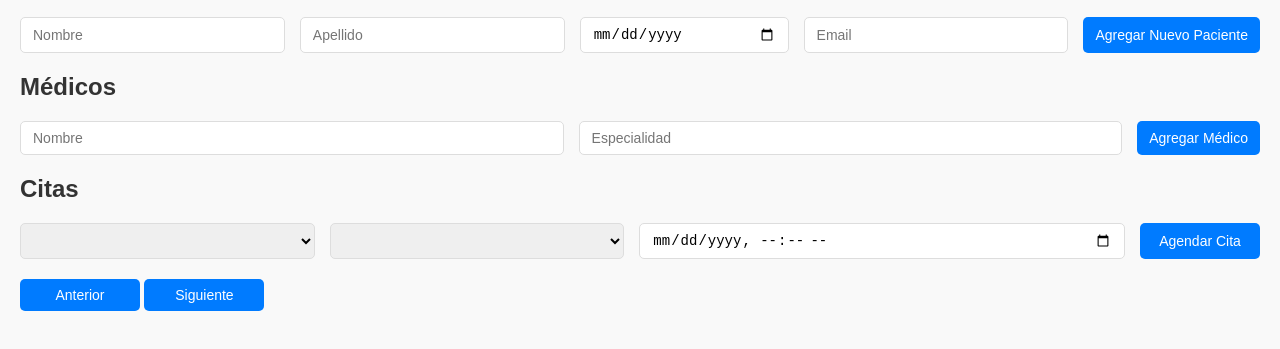
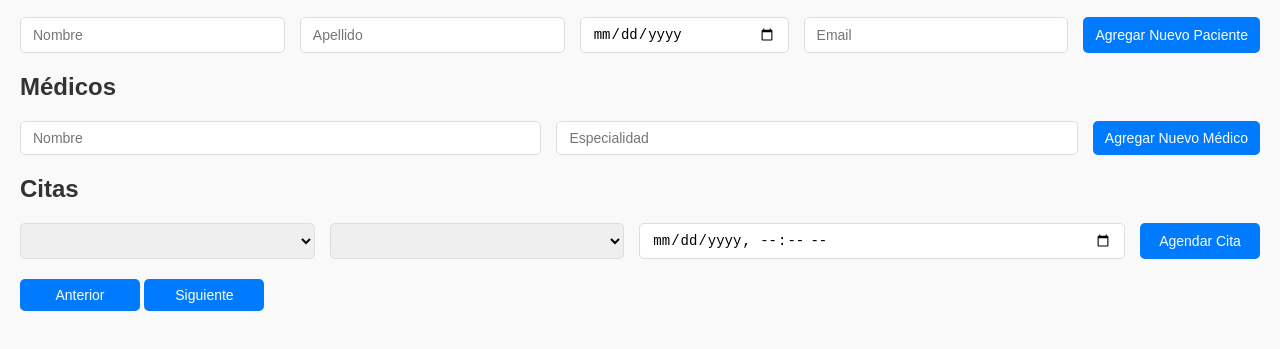
Before and after one commit to KrisOlalla1/ExamenParcial3, a plain HTML site: page frontend/index.html in a window 1280 px wide. Shown: the part 131-480 px from the top of the page. Drawn offline with Linux system fonts and the light colour scheme; no server answers.

```diff
--- a/frontend/index.html
+++ b/frontend/index.html
@@ -28,7 +28,7 @@
     <form id="form-medico">
       <input type="text" id="medico-nombre" placeholder="Nombre" required />
       <input type="text" id="medico-especialidad" placeholder="Especialidad" required />
-      <button type="submit">Agregar Médico</button>
+      <button type="submit">Agregar Nuevo Médico</button>
     </form>
     <ul id="lista-medicos"></ul>
   </section>
```
Also changed, not shown: 1 other file.
